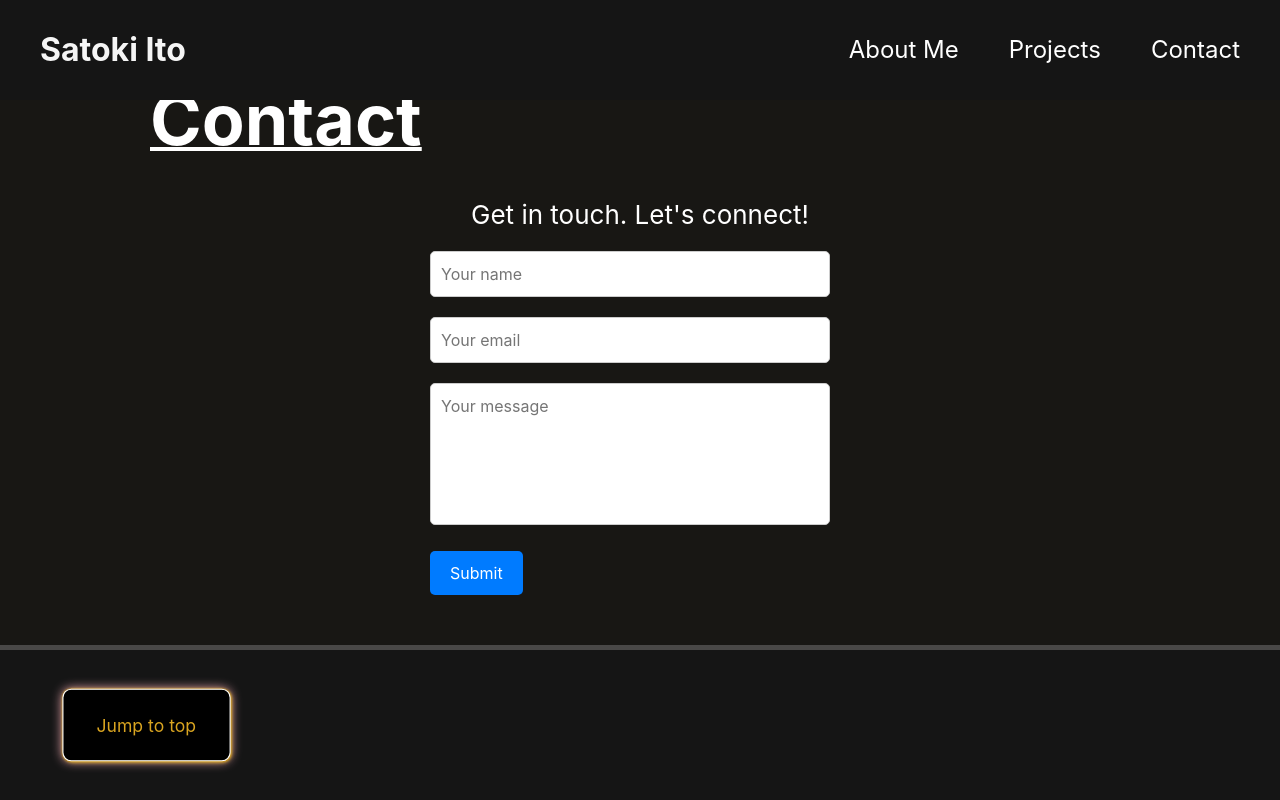
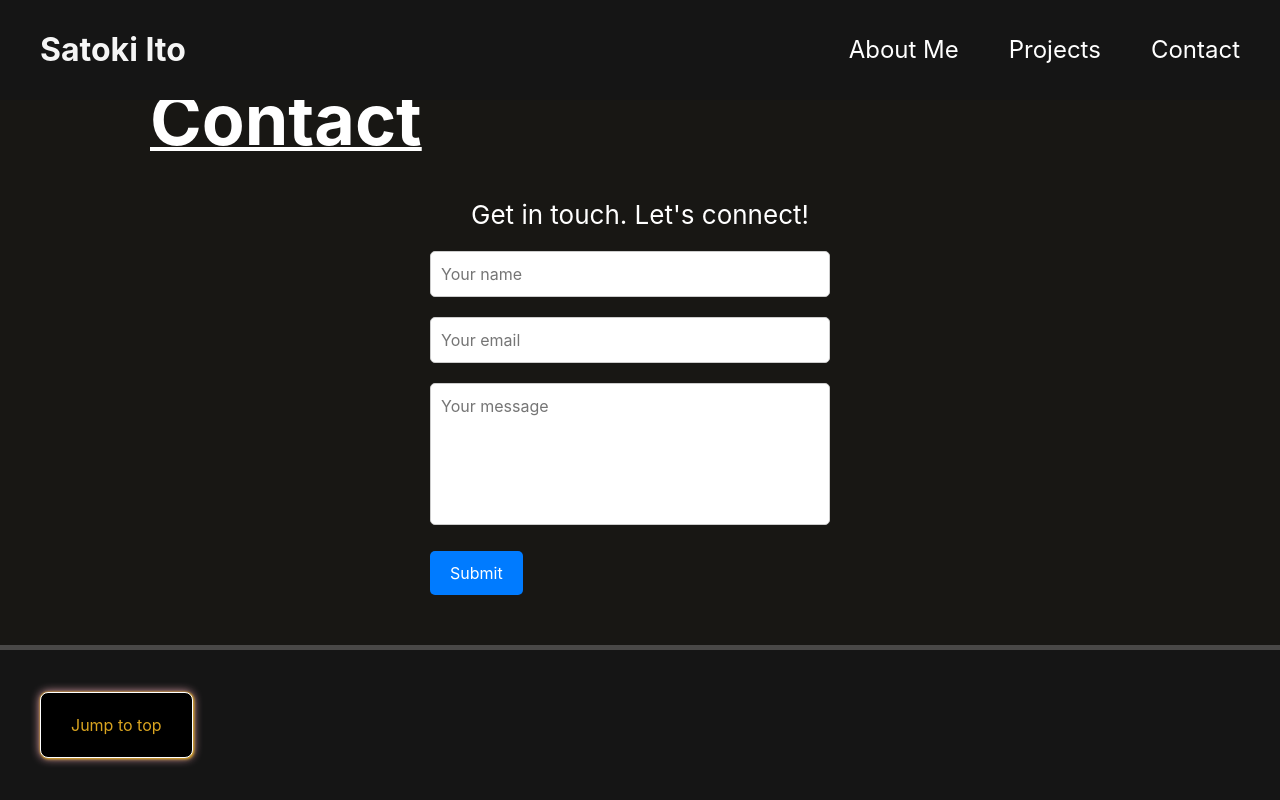
Before and after one commit to Satokii/portfolio, a React (Vite) app: page / in a window 1280 px wide. In both pictures the pointer is over the button "Jump to top". Shown: the part 5558-6358 px from the top of the page. Built offline with nearby package versions, Linux system fonts and the light colour scheme; no server answers.

Commit message:
style: reduced styling effect of footer button

```diff
--- a/src/styles/footer/footer.css
+++ b/src/styles/footer/footer.css
@@ -13,15 +13,14 @@
     background-color: black;
     border: solid 1px white;
     color: white;
-    transition: 0.8s;
+    transition: 0.4s;
 }
 
 .jump-to-top-btn:hover {
     cursor: pointer;
     color: goldenrod;
     box-shadow: 1px 1px 3px goldenrod, 0 0 2px goldenrod, 0 0 10px lightpink;
-    transform: scale(1.1);
-    margin-left: 50px;
+    margin-left: 20px;
 }
 
 @media screen and (max-width: 768px) {
```
